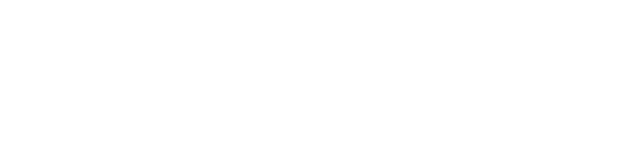
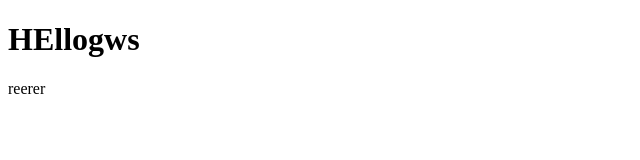
Before and after one commit to Captain8520/captain_deep, a plain HTML site: page index.html in a window 1280 px wide. Shown: the whole page, without its empty margins (0-640 px from the left). Drawn offline with Linux system fonts and the light colour scheme.

Commit message:
add some features

```diff
--- a/index.html
+++ b/index.html
@@ -6,6 +6,7 @@
     <title>Document</title>
 </head>
 <body>
-
+    <h1>HEllogws</h1>
+    <p>reerer</p>
 </body>
 </html>
```
